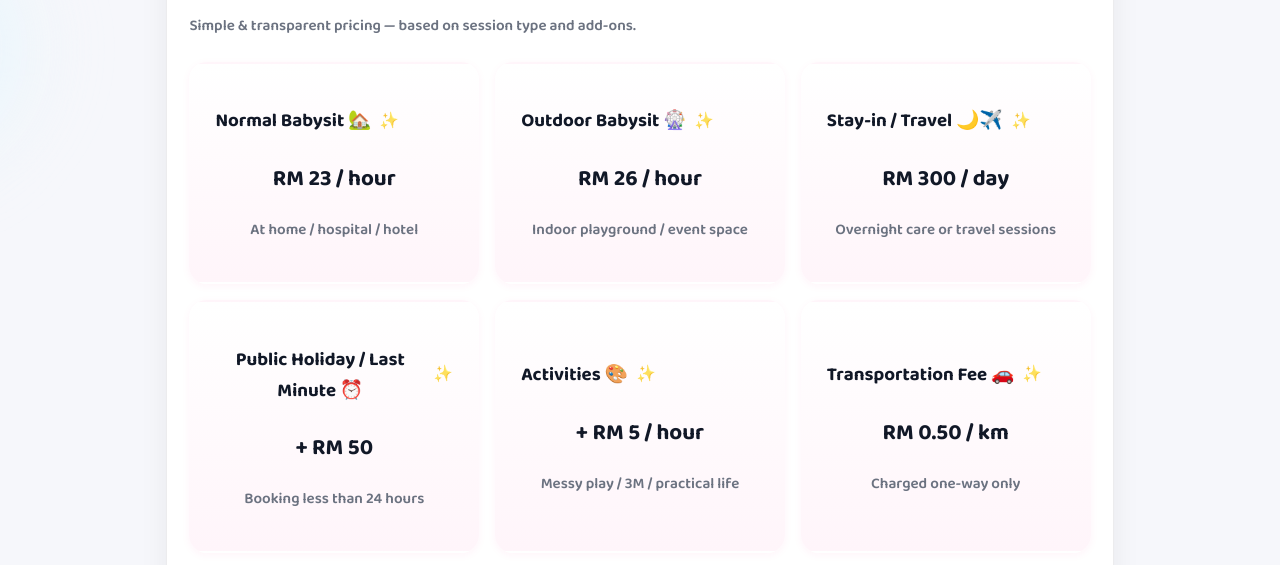
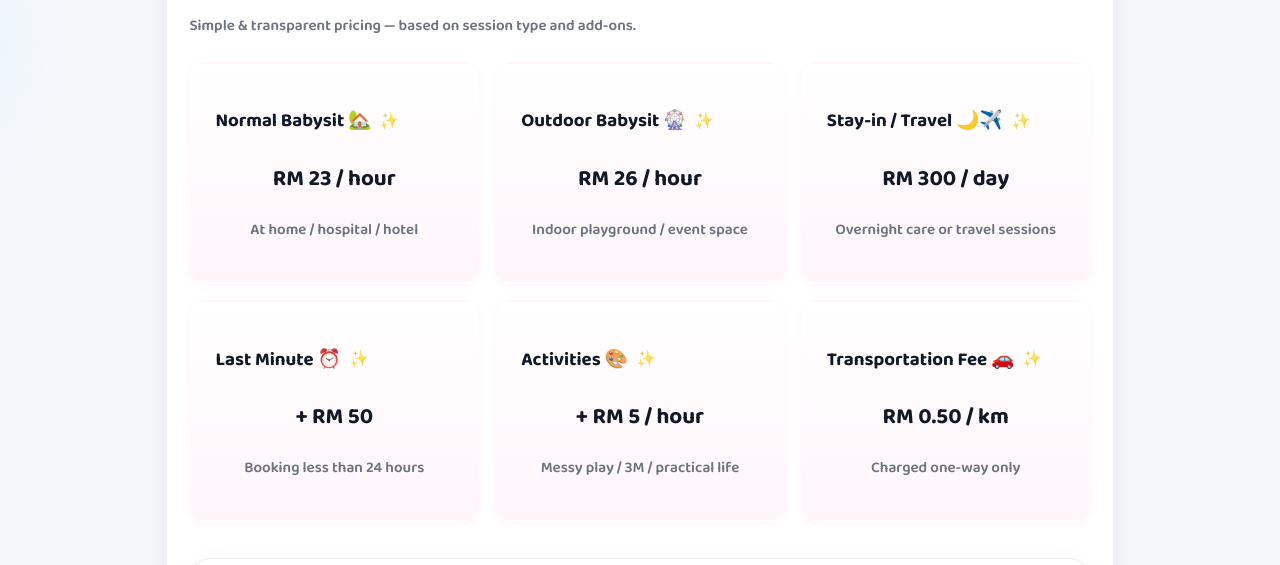
Before and after one commit to fizierazali/ticermay, a plain HTML site: page pricing.html in a window 1280 px wide. Shown: the part 235-800 px from the top of the page. Drawn offline with Linux system fonts and the light colour scheme.

Commit message:
remove public holiday

```diff
--- a/pricing.html
+++ b/pricing.html
@@ -115,7 +115,7 @@
         </div>
 
         <div class="price-card">
-          <h3>Public Holiday / Last Minute ⏰</h3>
+          <h3>Last Minute ⏰</h3>
           <p class="price">+ RM 50</p>
           <p class="muted">Booking less than 24 hours</p>
         </div>
```
